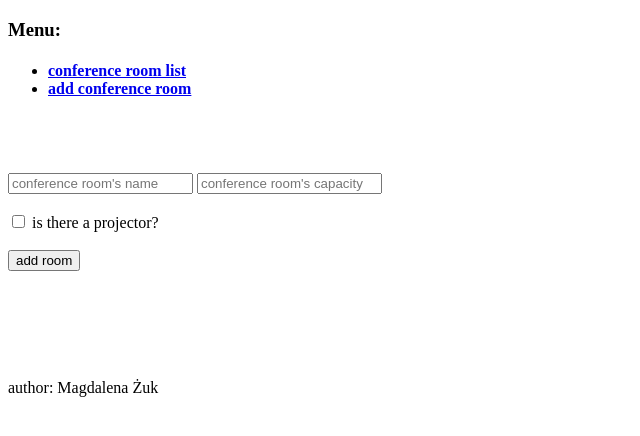
After one commit to m-n-zuk/workshop_3, a Django app: page /room/new in a window 1280 px wide. The commit adds this page. Shown: the top 436 px of the page, without its empty margins (0-640 px from the left). Run offline with Django 4.2, Linux system fonts and the light colour scheme.

Commit message:
create AddRoom view & html

```diff
--- a/application/views.py
+++ b/application/views.py
@@ -1,6 +1,6 @@
 from django.shortcuts import render, redirect, HttpResponse
 from django.views import View
-
+from application.models import *
 
 
 # Create your views here.
@@ -9,3 +9,32 @@ class Test(View):
     def get(self, request):
 
         return HttpResponse("Witaj!")
+
+
+class MainPage(View):
+
+    def get(self, request):
+
+        rooms = Room.objects.all()
+        l_r = len(rooms)
+
+        return render(request, 'main_page.html', {'rooms': rooms, 'l_r': l_r})
+
+
+
+class AddRoom(View):
+
+    def get(self, request):
+
+        rooms = Room.objects.all()
+
+        return render(request, 'add_room.html', {'rooms': rooms})
+
+    # def post(self, request):
+    #
+    #     f_name = request.POST['f_name']
+    #     l_name = request.POST['l_name']
+    #
+    #     Person.objects.create(first_name=f_name, last_name=l_name)
+    #
+    #     return redirect('/sklep/add_person')
--- /dev/null
+++ b/templates/add_room.html
@@ -0,0 +1,42 @@
+<!DOCTYPE html>
+<html lang="en">
+<head>
+    <meta charset="UTF-8">
+    <title> Add conference room </title>
+</head>
+<body>
+
+<div>
+    <h3> Menu: </h3>
+    <h4>
+        <ul>
+            <li> <a href="/"> conference room list </a> </li>
+            <li> <a href="/room/new"> add conference room </a> </li>
+        </ul>
+    </h4>
+</div>
+
+<br><br><br>
+
+<div>
+
+      <form method="post">
+          {% csrf_token %}
+
+          <input type="text" name="name" placeholder="conference room's name">
+          <input type="text" name="capacity" placeholder="conference room's capacity">
+<br><br>
+          <input type="checkbox" name="projector"> is there a projector?  <!-  'on' albo nie, jest domyslnie ->
+<br><br>
+          <input type="submit" value="add room">
+
+    </form>
+</div>
+
+
+
+<br><br><br><br><br><br>
+<footer> author: Magdalena Żuk </footer>
+
+</body>
+</html>
--- a/workshop_3/urls.py
+++ b/workshop_3/urls.py
@@ -21,4 +21,7 @@ urlpatterns = [
     path('admin/', admin.site.urls),
     path('test/', views.Test.as_view()),
 
+    path('', views.MainPage.as_view()),
+    path('room/new', views.AddRoom.as_view())
+
 ]
```
Also changed, not shown: templates/b_temp.html (+5 -3 lines), templates/main_page.html (+25 -4 lines).
